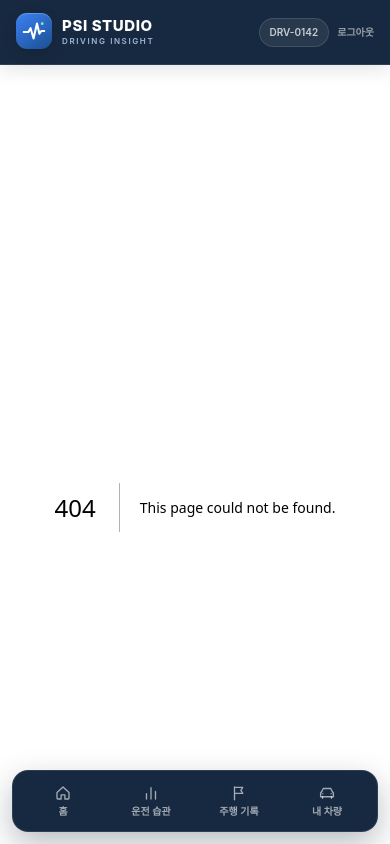
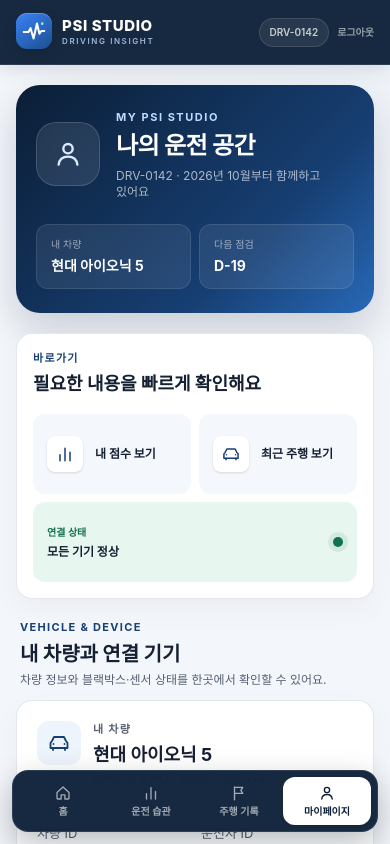
Before and after one commit to Happy-Day-HaHa/PSI-Drive, a Next.js app in the folder apps/web/: page /profile in a window 390 px wide. Before the commit this address had no page. Shown: the top 844 px of the page. Built offline with nearby package versions, Linux system fonts and the light colour scheme; a web font is replaced by a local one.

Commit message:
feat(web): add profile page and refine mobile timeline

```diff
--- a/apps/web/src/app/globals.css
+++ b/apps/web/src/app/globals.css
@@ -49,6 +49,8 @@ input {
   overscroll-behavior: contain;
   -webkit-overflow-scrolling: touch;
   scrollbar-gutter: stable;
+  scroll-padding-block: 8px;
+  touch-action: pan-y;
 }
 
 .timeline-scroll::-webkit-scrollbar {
--- /dev/null
+++ b/apps/web/src/app/profile/page.tsx
@@ -0,0 +1,8 @@
+import type { Metadata } from "next";
+import { ProfilePage } from "@/components/ProfilePage";
+
+export const metadata: Metadata = { title: "마이페이지 | PSI Studio" };
+
+export default function MyProfilePage() {
+  return <ProfilePage />;
+}
--- a/apps/web/src/components/AppShell.tsx
+++ b/apps/web/src/components/AppShell.tsx
@@ -3,14 +3,14 @@
 import Link from "next/link";
 import { usePathname } from "next/navigation";
 import type { ReactNode } from "react";
-import { BarsIcon, CarIcon, FlagIcon, HomeIcon, PsiLogo } from "@/components/Icons";
+import { BarsIcon, FlagIcon, HomeIcon, PsiLogo, UserIcon } from "@/components/Icons";
 import { dataQuality, driver, mileage } from "@/lib/sample-data";
 
 const navItems = [
   { label: "홈", href: "/dashboard", icon: HomeIcon },
   { label: "운전 습관", href: "/pedal", icon: BarsIcon },
   { label: "주행 기록", href: "/events", icon: FlagIcon },
-  { label: "내 차량", href: "/dashboard#vehicle", icon: CarIcon },
+  { label: "마이페이지", href: "/profile", icon: UserIcon },
 ];
 
 function isActive(pathname: string, href: string) {
--- a/apps/web/src/components/Icons.tsx
+++ b/apps/web/src/components/Icons.tsx
@@ -32,6 +32,12 @@ export const BarsIcon = (p: P) => (
 export const FlagIcon = (p: P) => (
   <Icon {...p}>
     <path d="M6 21V4M6 4.5h11l-2.5 4 2.5 4H6" />
+  </Icon>
+);
+export const UserIcon = (p: P) => (
+  <Icon {...p}>
+    <circle cx="12" cy="8" r="3.5" />
+    <path d="M5 20c.5-4 3.1-6 7-6s6.5 2 7 6" />
   </Icon>
 );
 export const ChevronIcon = (p: P) => (
--- a/apps/web/src/components/MobileDriveWorkspace.tsx
+++ b/apps/web/src/components/MobileDriveWorkspace.tsx
@@ -57,11 +57,38 @@ export function MobileDriveWorkspace({
 }) {
   const visibleKey = selectedKey ?? activeKey;
   const rows = useRef(new Map<string, HTMLButtonElement>());
+  const timeline = useRef<HTMLOListElement>(null);
+  const userScrolling = useRef(false);
+  const releaseScrollTimer = useRef<ReturnType<typeof setTimeout> | null>(null);
+  const activeIndex = Math.max(0, steps.findIndex((mark) => mark.key === visibleKey));
+
+  function markUserScrolling() {
+    userScrolling.current = true;
+    if (releaseScrollTimer.current) clearTimeout(releaseScrollTimer.current);
+    releaseScrollTimer.current = setTimeout(() => {
+      userScrolling.current = false;
+    }, 900);
+  }
 
   useEffect(() => {
-    if (!visibleKey) return;
-    rows.current.get(visibleKey)?.scrollIntoView({ block: "nearest", behavior: "smooth" });
-  }, [visibleKey]);
+    const container = timeline.current;
+    const target = visibleKey ? rows.current.get(visibleKey) : null;
+    if (!container || !target || (userScrolling.current && !selectedKey)) return;
+
+    const containerRect = container.getBoundingClientRect();
+    const targetRect = target.getBoundingClientRect();
+    const safeTop = containerRect.top + 10;
+    const safeBottom = containerRect.bottom - 10;
+    if (targetRect.top < safeTop || targetRect.bottom > safeBottom) {
+      const targetCenter = targetRect.top + targetRect.height / 2;
+      const containerCenter = containerRect.top + containerRect.height / 2;
+      container.scrollBy({ top: targetCenter - containerCenter, behavior: "smooth" });
+    }
+  }, [playing, selectedKey, visibleKey]);
+
+  useEffect(() => () => {
+    if (releaseScrollTimer.current) clearTimeout(releaseScrollTimer.current);
+  }, []);
 
   return (
     <section id="drive-workspace" className="sticky top-[72px] z-10 grid h-[calc(100dvh-9.25rem)] min-h-[520px] scroll-mt-[72px] grid-rows-[auto_auto_auto_minmax(0,1fr)] overflow-hidden rounded-[22px] border border-[#203c61] bg-[#091a30] shadow-[0_22px_52px_rgba(5,20,39,.24)] xl:hidden">
@@ -134,9 +161,15 @@ export function MobileDriveWorkspace({
             <h3 className="text-sm font-bold">이 장면의 시간 흐름</h3>
             <p className="mt-0.5 text-[10px] text-muted">단계를 누르면 해당 시점으로 바로 이동해요.</p>
           </div>
-          <span className="rounded-full bg-[#eef4fb] px-2 py-1 text-[10px] font-bold text-brand">{steps.length}단계</span>
+          <span className="rounded-full bg-[#eef4fb] px-2.5 py-1 text-[10px] font-bold text-brand tabular-nums">{activeIndex + 1} / {steps.length}</span>
         </div>
-        <ol className="timeline-scroll min-h-0 overflow-y-auto overscroll-contain px-2 py-1.5">
+        <ol
+          ref={timeline}
+          onPointerDown={markUserScrolling}
+          onTouchStart={markUserScrolling}
+          onWheel={markUserScrolling}
+          className="timeline-scroll min-h-0 overflow-y-auto overscroll-contain px-2 py-1.5"
+        >
           {steps.map((mark, index) => {
             const info = stepInfo[mark.key];
             const tone = markTone[mark.key] ?? markTone.T7;
--- /dev/null
+++ b/apps/web/src/components/ProfilePage.tsx
@@ -0,0 +1,100 @@
+import Link from "next/link";
+import { BarsIcon, CarIcon, ChevronIcon, UserIcon } from "@/components/Icons";
+import { DeviceOverview } from "@/components/DeviceOverview";
+import { driver, inspection } from "@/lib/sample-data";
+
+const preferences = [
+  { label: "주간 운전 리포트", value: "매주 월요일", detail: "지난 한 주의 점수 변화와 운전 습관을 알려드려요." },
+  { label: "주행 알림", value: "켜짐", detail: "새 주행 기록이 준비되면 알려드려요." },
+  { label: "데이터 보관", value: "최근 90일", detail: "연결된 기기의 주행 데이터를 안전하게 보관해요." },
+];
+
+export function ProfilePage() {
+  return (
+    <div className="space-y-5">
+      <header className="overflow-hidden rounded-[24px] bg-[linear-gradient(135deg,#0b1e36_0%,#173f73_68%,#2869b8_100%)] px-5 py-6 text-white shadow-[0_18px_42px_rgba(11,30,54,.18)] sm:px-8 sm:py-8">
+        <div className="flex flex-col gap-6 sm:flex-row sm:items-center sm:justify-between">
+          <div className="flex items-center gap-4">
+            <span className="flex size-16 shrink-0 items-center justify-center rounded-[20px] border border-white/15 bg-white/10 text-blue-100 shadow-inner backdrop-blur sm:size-20">
+              <UserIcon className="size-8 sm:size-10" />
+            </span>
+            <div>
+              <p className="text-[11px] font-bold tracking-[.14em] text-blue-200 uppercase">My PSI Studio</p>
+              <h1 className="mt-1 text-2xl font-extrabold tracking-[-.02em] sm:text-3xl">나의 운전 공간</h1>
+              <p className="mt-1.5 text-xs text-white/65 sm:text-sm">{driver.id} · 2026년 10월부터 함께하고 있어요</p>
+            </div>
+          </div>
+          <div className="grid grid-cols-2 gap-2 sm:min-w-[270px]">
+            <div className="rounded-xl border border-white/10 bg-white/[.08] px-3.5 py-3 backdrop-blur">
+              <p className="text-[10px] text-white/55">내 차량</p>
+              <p className="mt-1 truncate text-sm font-bold">{driver.vehicleModel}</p>
+            </div>
+            <div className="rounded-xl border border-white/10 bg-white/[.08] px-3.5 py-3 backdrop-blur">
+              <p className="text-[10px] text-white/55">다음 점검</p>
+              <p className="mt-1 text-sm font-bold">D-{inspection.daysLeft}</p>
+            </div>
+          </div>
+        </div>
+      </header>
+
+      <section aria-labelledby="quick-title" className="rounded-2xl border border-line/90 bg-white p-4 shadow-[0_10px_28px_rgba(15,31,54,.04)] sm:p-5">
+        <div className="flex items-end justify-between gap-3">
+          <div>
+            <p className="text-[11px] font-bold tracking-[.12em] text-brand uppercase">바로가기</p>
+            <h2 id="quick-title" className="mt-1 text-lg font-bold">필요한 내용을 빠르게 확인해요</h2>
+          </div>
+        </div>
+        <div className="mt-4 grid grid-cols-2 gap-2 sm:grid-cols-3">
+          <Link href="/dashboard" className="group flex min-h-20 items-center gap-3 rounded-xl bg-[#f4f7fb] p-3.5 transition hover:bg-[#eaf2fb]">
+            <span className="flex size-9 items-center justify-center rounded-lg bg-white text-brand shadow-sm"><BarsIcon className="size-5" /></span>
+            <span className="text-xs font-bold sm:text-sm">내 점수 보기</span>
+          </Link>
+          <Link href="/events" className="group flex min-h-20 items-center gap-3 rounded-xl bg-[#f4f7fb] p-3.5 transition hover:bg-[#eaf2fb]">
+            <span className="flex size-9 items-center justify-center rounded-lg bg-white text-brand shadow-sm"><CarIcon className="size-5" /></span>
+            <span className="text-xs font-bold sm:text-sm">최근 주행 보기</span>
+          </Link>
+          <div className="col-span-2 flex min-h-20 items-center justify-between rounded-xl bg-good-soft/70 p-3.5 sm:col-span-1">
+            <div><p className="text-[10px] font-semibold text-good">연결 상태</p><p className="mt-1 text-xs font-bold sm:text-sm">모든 기기 정상</p></div>
+            <span className="size-2.5 rounded-full bg-good shadow-[0_0_0_5px_rgba(18,114,79,.1)]" />
+          </div>
+        </div>
+      </section>
+
+      <div>
+        <div className="mb-3 px-1">
+          <p className="text-[11px] font-bold tracking-[.12em] text-brand uppercase">Vehicle & Device</p>
+          <h2 className="mt-1 text-xl font-extrabold">내 차량과 연결 기기</h2>
+          <p className="mt-1 text-xs text-muted">차량 정보와 블랙박스·센서 상태를 한곳에서 확인할 수 있어요.</p>
+        </div>
+        <DeviceOverview />
+      </div>
+
+      <section className="grid gap-4 lg:grid-cols-[minmax(0,1.45fr)_minmax(280px,.55fr)]">
+        <div className="rounded-2xl border border-line/90 bg-white p-5 shadow-[0_10px_28px_rgba(15,31,54,.04)] sm:p-6">
+          <p className="text-[11px] font-bold tracking-[.12em] text-brand uppercase">내 설정</p>
+          <h2 className="mt-1 text-lg font-bold">알림과 데이터</h2>
+          <div className="mt-4 divide-y divide-line/80">
+            {preferences.map((item) => (
+              <div key={item.label} className="flex items-center gap-3 py-3.5 first:pt-1 last:pb-1">
+                <div className="min-w-0 flex-1">
+                  <p className="text-sm font-bold">{item.label}</p>
+                  <p className="mt-0.5 truncate text-[11px] text-muted">{item.detail}</p>
+                </div>
+                <span className="shrink-0 rounded-full bg-[#eef4fb] px-2.5 py-1 text-[11px] font-bold text-brand">{item.value}</span>
+              </div>
+            ))}
+          </div>
+        </div>
+        <div className="rounded-2xl border border-line/90 bg-white p-5 shadow-[0_10px_28px_rgba(15,31,54,.04)] sm:p-6">
+          <p className="text-[11px] font-bold tracking-[.12em] text-brand uppercase">계정</p>
+          <h2 className="mt-1 text-lg font-bold">내 정보 관리</h2>
+          <div className="mt-4 space-y-1">
+            <div className="flex items-center justify-between rounded-xl px-2 py-3 text-sm"><span>운전자 ID</span><b className="text-xs">{driver.id}</b></div>
+            <div className="flex items-center justify-between rounded-xl px-2 py-3 text-sm"><span>데이터 및 개인정보</span><ChevronIcon className="size-4 text-muted" /></div>
+            <Link href="/" className="flex items-center justify-between rounded-xl px-2 py-3 text-sm text-muted transition hover:bg-canvas hover:text-ink"><span>로그아웃</span><ChevronIcon className="size-4" /></Link>
+          </div>
+        </div>
+      </section>
+    </div>
+  );
+}
```
